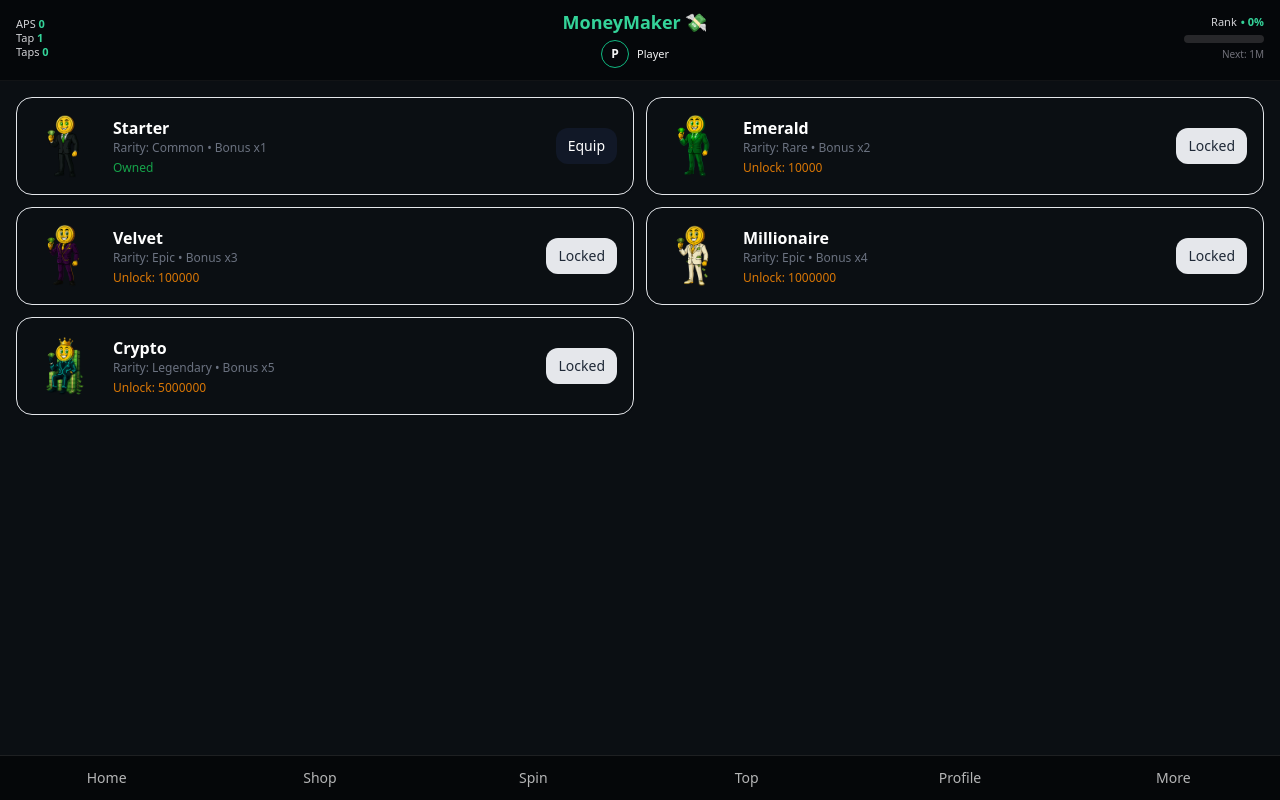
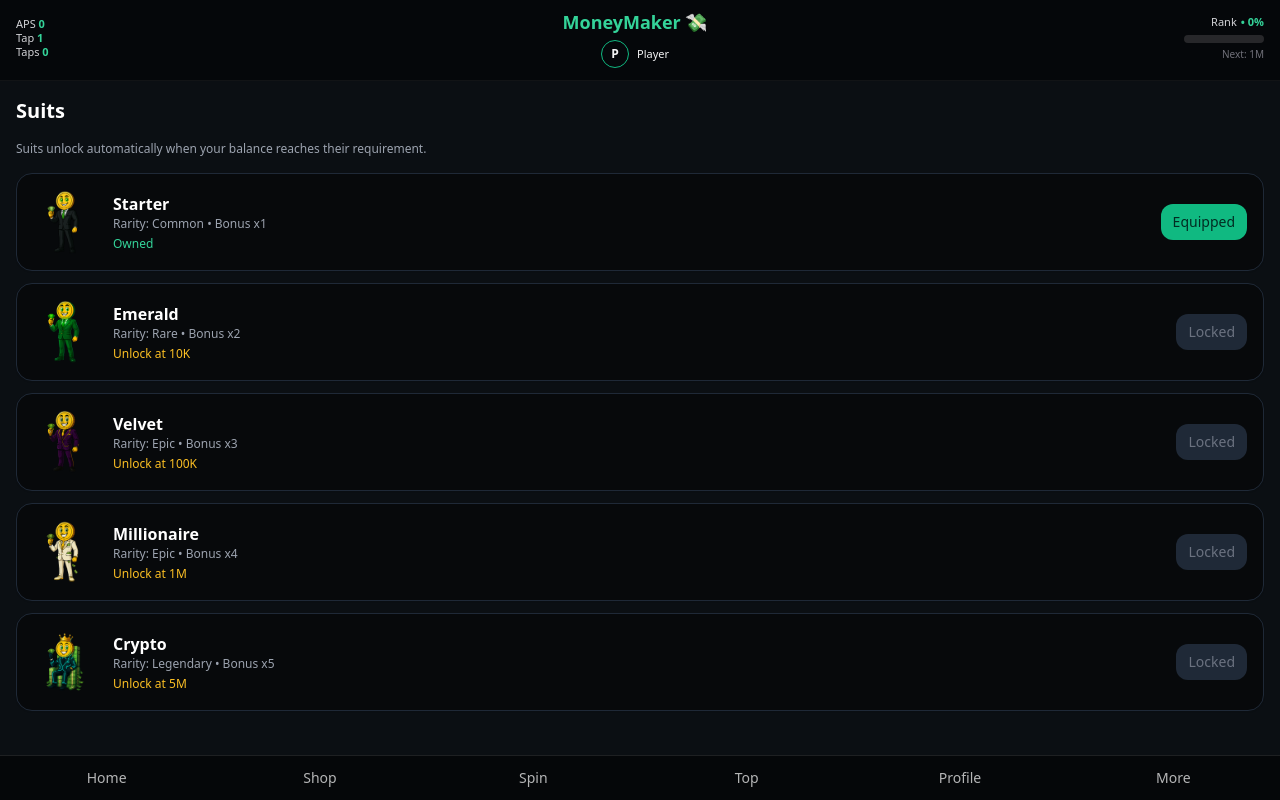
Before and after one commit to DozerBrain/TelegramMoneyMaker, a React (Vite) app: page / in a window 1280 px wide. Both pictures are taken after a click on the button "🧥 Suits". Built offline with nearby package versions, Linux system fonts and the light colour scheme.

Commit message:
Update Suits.tsx

```diff
--- a/src/pages/Suits.tsx
+++ b/src/pages/Suits.tsx
@@ -1,19 +1,76 @@
-import React from "react";
+// src/pages/Suits.tsx
+import React, { useEffect, useState } from "react";
 import { suits } from "../data/suits";
+import {
+  getOwnedSuits,
+  setOwnedSuits,
+  getEquippedSuit,
+  setEquippedSuit,
+} from "../lib/storage";
+import { formatMoneyShort } from "../lib/format";
 
 type Props = {
-  ownedIds?: string[];          // ids the player already owns
-  equippedId?: string | null;   // currently equipped suit id
-  onChoose?: (id: string) => void; // called when player taps a suit
+  // current balance from App
+  balance: number;
 };
 
-export default function Suits({
-  ownedIds = [],
-  equippedId = null,
-  onChoose,
-}: Props) {
+export default function SuitsPage({ balance }: Props) {
+  // bump state to re-render when storage changes
+  const [, bump] = useState(0);
+
+  useEffect(() => {
+    const onSaved = () => bump((x) => x + 1);
+    window.addEventListener("mm:save", onSaved as any);
+    window.addEventListener("storage", onSaved as any);
+    return () => {
+      window.removeEventListener("mm:save", onSaved as any);
+      window.removeEventListener("storage", onSaved as any);
+    };
+  }, []);
+
+  // 🔓 Auto-unlock suits once balance reaches their unlock requirement
+  useEffect(() => {
+    const owned = getOwnedSuits();
+    let updated = [...owned];
+    let changed = false;
+
+    for (const s of suits) {
+      // Starter should always be owned
+      if (s.unlock === 0 && !updated.includes(s.id)) {
+        updated.push(s.id);
+        changed = true;
+      }
+
+      // If player reached the unlock amount and doesn't own it yet → grant it
+      if (s.unlock > 0 && balance >= s.unlock && !updated.includes(s.id)) {
+        updated.push(s.id);
+        changed = true;
+      }
+    }
+
+    if (changed) {
+      setOwnedSuits(updated);
+      window.dispatchEvent(new Event("mm:save"));
+    }
+  }, [balance]);
+
+  const ownedIds = getOwnedSuits();
+  const equippedId = getEquippedSuit();
+
+  function handleEquip(id: string, owned: boolean) {
+    if (!owned) return;
+    setEquippedSuit(id);
+    window.dispatchEvent(new Event("mm:save"));
+  }
+
   return (
-    <div className="p-4 grid gap-3 sm:grid-cols-2">
+    <div className="p-4 space-y-4">
+      <h1 className="text-xl font-semibold text-white">Suits</h1>
+      <p className="text-xs text-gray-400">
+        Suits unlock automatically when your balance reaches their requirement.
+      </p>
+
+      <div className="grid gap-3">
         {suits.map((suit) => {
           const owned = ownedIds.includes(suit.id) || suit.unlock === 0;
           const equipped = equippedId === suit.id;
@@ -21,37 +78,40 @@ export default function Suits({
           return (
             <div
               key={suit.id}
-            className="rounded-2xl border border-gray-200 p-4 flex items-center gap-4 shadow-sm"
+              className="rounded-2xl border border-gray-800 bg-black/40 p-4 flex items-center gap-4 shadow-sm"
             >
               <img
                 src={suit.img}
                 alt={suit.name}
                 className="h-16 w-16 object-contain rounded-lg"
               />
+
               <div className="flex-1">
-              <div className="font-semibold">{suit.name}</div>
-              <div className="text-xs text-gray-500">
+                <div className="font-semibold text-white">{suit.name}</div>
+                <div className="text-xs text-gray-400">
                   Rarity: {suit.rarity} • Bonus x{suit.bonus}
                 </div>
                 <div className="text-xs mt-1">
                   {owned ? (
-                  <span className="text-green-600">Owned</span>
+                    <span className="text-emerald-400">Owned</span>
                   ) : (
-                  <span className="text-amber-600">Unlock: {suit.unlock}</span>
+                    <span className="text-amber-400">
+                      Unlock at {formatMoneyShort(suit.unlock)}
+                    </span>
                   )}
                 </div>
               </div>
 
               <button
-              className={`px-3 py-2 text-sm rounded-xl ${
+                className={`px-3 py-2 text-sm rounded-xl transition ${
                   equipped
-                  ? "bg-black text-white"
+                    ? "bg-emerald-500 text-emerald-950"
                     : owned
-                  ? "bg-gray-900 text-white"
-                  : "bg-gray-200 text-gray-800"
+                    ? "bg-gray-900 text-white hover:bg-gray-700"
+                    : "bg-gray-800 text-gray-500 cursor-not-allowed"
                 }`}
                 disabled={!owned}
-              onClick={() => onChoose?.(suit.id)}
+                onClick={() => handleEquip(suit.id, owned)}
               >
                 {equipped ? "Equipped" : owned ? "Equip" : "Locked"}
               </button>
@@ -59,5 +119,6 @@ export default function Suits({
           );
         })}
       </div>
+    </div>
   );
 }
```
Lines whose indentation alone changed are shown as unchanged.
